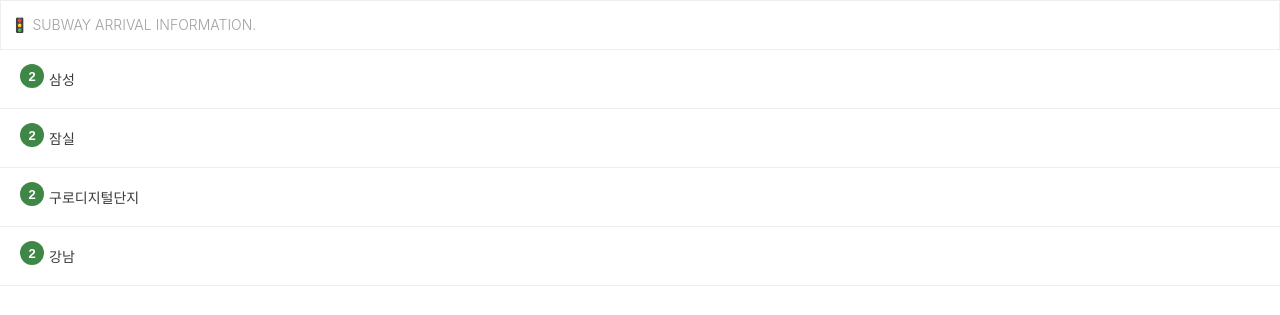
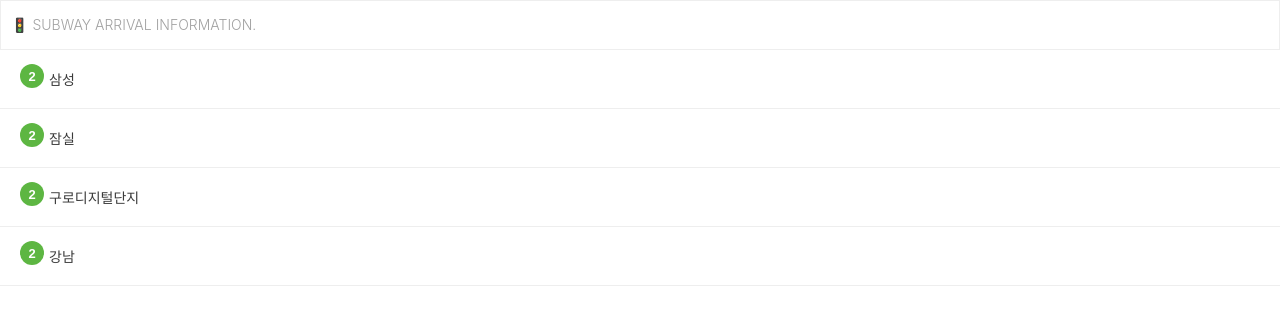
Before and after one commit to FE-HyunSu/subwayInfo, a Next.js app: page / in a window 1280 px wide. Shown: the top 315 px of the page. Built offline with nearby package versions, Linux system fonts and the light colour scheme.

Commit message:
feature : theme clolor 적용. data get 기능 적용.

```diff
--- a/components/buttonItem/style.tsx
+++ b/components/buttonItem/style.tsx
@@ -1,4 +1,5 @@
 import styled from "styled-components";
+import { theme } from "../../styles/theme";
 
 export const ButtonUI = styled.button`
   display: flex;
@@ -26,7 +27,7 @@ export const ButtonUI = styled.button`
     transition: 0.2s;
     transform-origin: 100% 50%;
     &.line-2 {
-      background-color: #3e8747;
+      background-color: ${theme.color.line2};
     }
   }
   &:hover {
--- a/pages/detail.tsx
+++ b/pages/detail.tsx
@@ -37,6 +37,7 @@ const Detail = () => {
 
   useEffect(() => {
     setHeaderMode("detail");
+    if (stationName !== undefined) subwayInfo(stationName);
   }, [stationName]);
 
   return (
--- a/styles/theme.ts
+++ b/styles/theme.ts
@@ -2,12 +2,16 @@ import { DefaultTheme } from "styled-components";
 
 export const theme: DefaultTheme = {
   color: {
-    purple: "#8661de",
-    blue: "#00bac7",
-    gray: "#f6f6f6",
-    green: "#07b495",
-    lightGreen: "#99ecdd",
-    darkGray: "#54595d",
+    line1: "#123089",
+    line2: "#5db642",
+    line3: "#eb6b3d",
+    line4: "#4272d0",
+    line5: "#7f40a8",
+    line6: "#8d5420",
+    line7: "#606e1f",
+    line8: "#d8396d",
+    line9: "#bda13c",
+    lineSin: "#a04340",
   },
   boxShadow: {
     normal: "0 3px 8px 0 rgb(0 0 0 / 10%)",
```
Also changed, not shown: components/trainInfo/style.tsx (+4 -3 lines), styles/styled.d.ts (+10 -6 lines).
